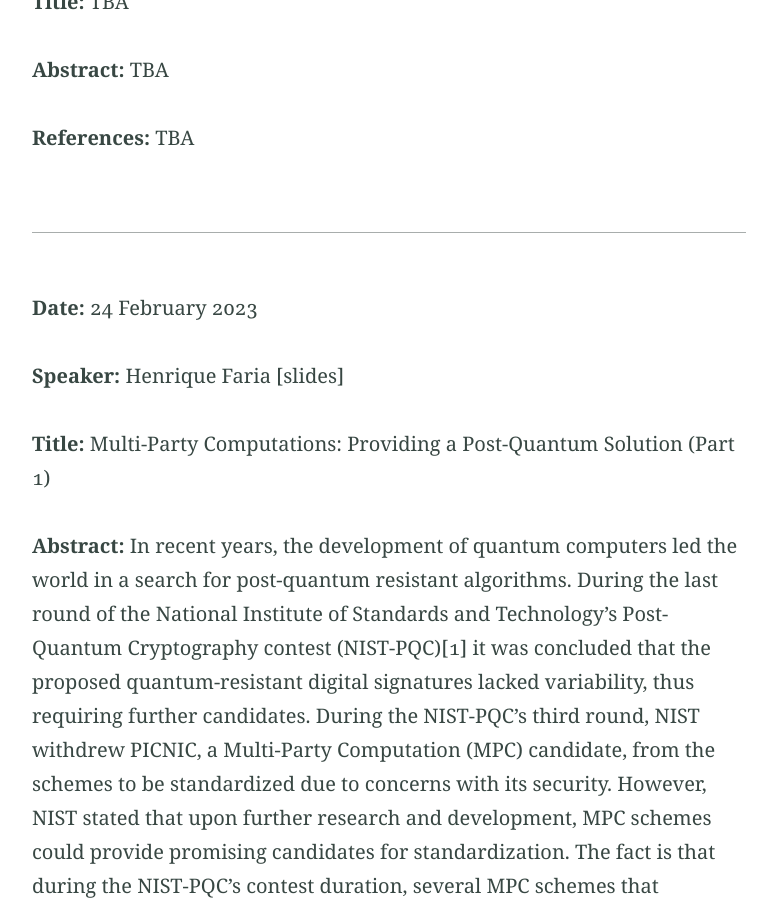
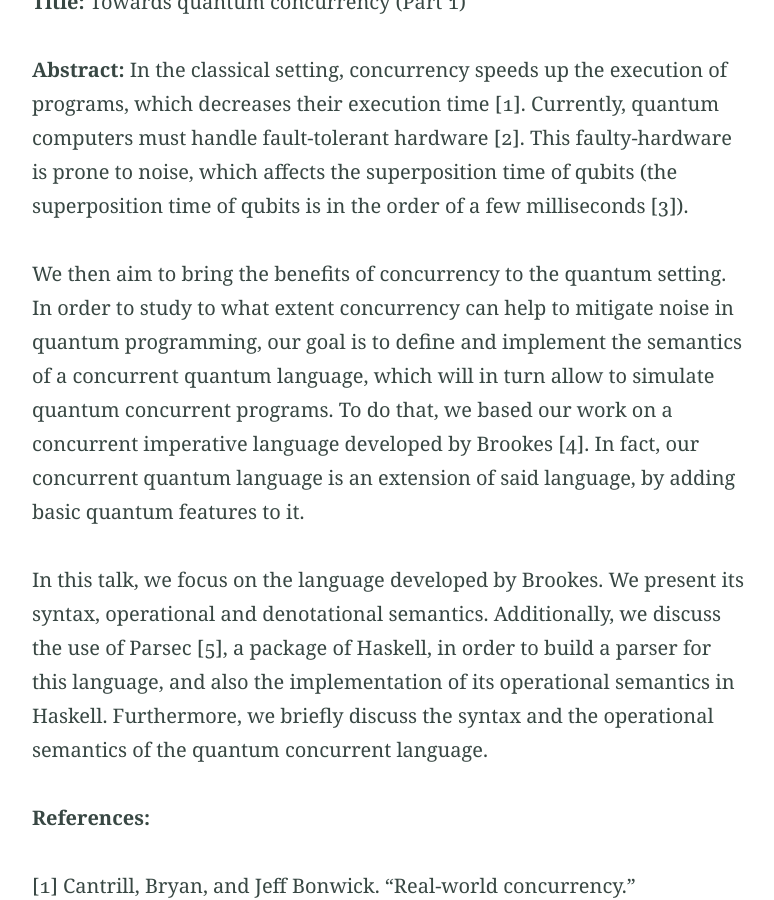
Before and after one commit to quantum-um/quantum-um.github.io, a Jekyll site: the page built from seminars.md, in a window 1280 px wide and 900 px high, scrolled down 1019 px. Shown: the whole window, without its empty margins (251-1025 px from the left). Built offline with Jekyll 4.4.1, drawn with Linux system fonts in a browser that asks for light colours; some of the changed text lies outside the part shown.

Commit message:
details talk 03/03

```diff
--- a/seminars.md
+++ b/seminars.md
@@ -26,13 +26,42 @@ Inês Dias and Vitor Fernandes
 [slides]
 
 **Title:**
-TBA
+Towards quantum concurrency (Part 1)
 
 **Abstract:**
-TBA
+In the classical setting, concurrency speeds up the execution of programs, which decreases their
+execution time [1].  Currently, quantum computers must handle fault-tolerant hardware [2]. This
+faulty-hardware is prone to noise, which affects the superposition time of qubits (the superposition
+time of qubits is in the order of a few milliseconds [3]).
+
+We then aim to bring the benefits of concurrency to the quantum setting. In order to study to what
+extent concurrency can help to mitigate noise in quantum programming, our goal is to define and
+implement the semantics of a concurrent quantum language, which will in turn allow to simulate
+quantum concurrent programs.  To do that, we based our work on a concurrent imperative language
+developed by Brookes [4].  In fact, our concurrent quantum language is an extension of said
+language, by adding basic quantum features to it.
+
+In this talk, we focus on the language developed by Brookes.  We present its syntax, operational and
+denotational semantics. Additionally, we discuss the use of Parsec [5], a package of Haskell, in
+order to build a parser for this language, and also the implementation of its operational semantics
+in Haskell. Furthermore, we briefly discuss the syntax and the operational semantics of the quantum
+concurrent language.
+
 
 **References:**
-TBA
+
+[1] Cantrill, Bryan, and Jeff Bonwick. "Real-world concurrency." Communications of the ACM 51.11 (2008): 34-39.
+
+[2] Nielsen, Michael A., and Isaac Chuang. "Quantum computation and quantum information." (2002): 558-559.
+
+[3] Zhang, Yu, et al. "Optimizing quantum programs against decoherence: delaying qubits into quantum superposition." 2019 International Symposium on Theoretical Aspects of Software Engineering (TASE). IEEE, 2019.
+
+[4] Stephen Brookes. Full abstraction for a shared-variable parallel language. Information
+and Computation, 127(2):145–163, 1996. URL: https://www.sciencedirect.com/science/
+article/pii/S0890540196900565, doi:https://doi.org/10.1006/inco.1996.0056.
+
+[5] Daan Leijen, Paolo Martini, and Antoine Latter. parsec: Monadic parser combinators, 2023. [[link](https://hackage.haskell.org/package/parsec)]
+
 
 ---
 
```
